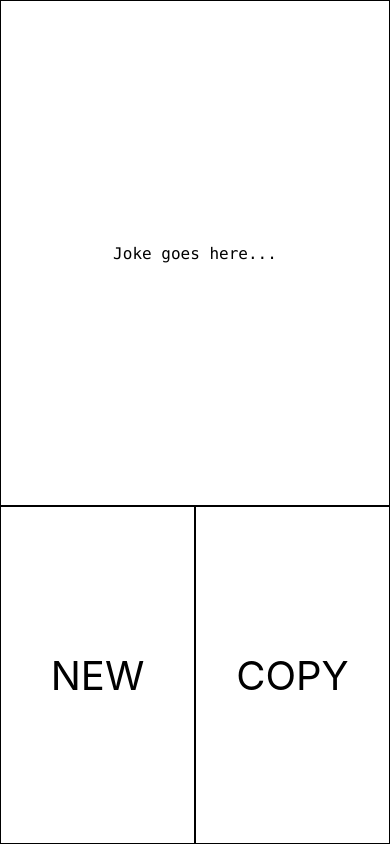
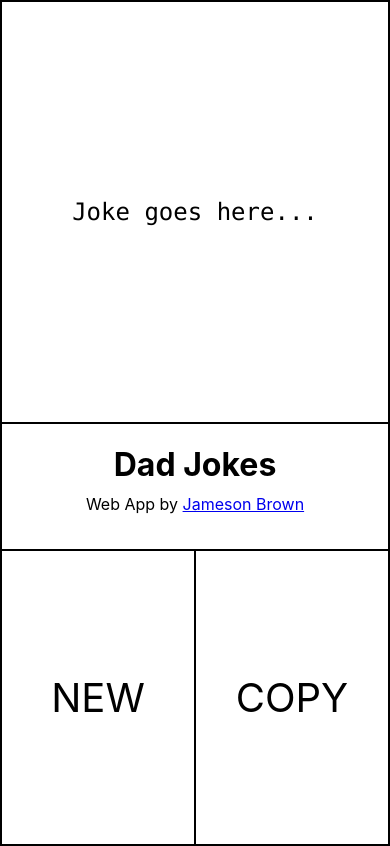
Before and after one commit to Jameson13B/dad-joke-generator, a React (Create React App) app: page / in a window 390 px wide. Built offline with nearby package versions, Linux system fonts and the light colour scheme; no server answers.

Commit message:
Added title, signature, and formatted for mobile responsive

```diff
--- a/src/App.css
+++ b/src/App.css
@@ -5,6 +5,7 @@
 
 .App-content {
   background-color: #ffffff;
+  border: 1px solid black;
   min-height: 100vh;
   max-width: 600px;
   margin: 0 auto;
@@ -15,18 +16,31 @@
 .top-container {
   border: 1px solid black;
   width: 100%;
-  height: 60vh;
+  height: 50vh;
   display: flex;
   justify-content: center;
   align-items: center;
   font-family: "Menlo";
+  font-size: 1.5rem;
+  padding: 15px;
+}
+
+.title-container {
+  border: 1px solid black;
+  width: 100%;
+  height: 15vh;
+  display: flex;
+  flex-direction: column;
+}
+.title-container h1 {
+  margin-bottom: 10px;
 }
 
 .btn {
   cursor: pointer;
   border: 1px solid black;
   width: 50%;
-  height: 40vh;
+  height: 35vh;
   display: flex;
   justify-content: center;
   align-items: center;
@@ -42,3 +56,12 @@
   margin: 1%;
   width: 48%;
 }
+
+@media (max-width: 600px) {
+  .title-container h1 {
+    margin-bottom: 5px;
+  }
+  .title-container .sig {
+    margin-top: 5px;
+  }
+}
--- a/src/App.js
+++ b/src/App.js
@@ -17,9 +17,7 @@ class App extends Component {
     const url = "https://icanhazdadjoke.com/";
     const config = {
       headers: {
-        Accept: "application/json",
-        // Requested by API for tracking
-        "User-Agent": "https://jamesonb.com/"
+        Accept: "application/json"
       }
     };
     axios
@@ -40,9 +38,21 @@ class App extends Component {
           <div className="top-container">
             {this.state.joke ? this.state.joke.joke : "Joke goes here..."}
           </div>
+
+          <div className="title-container">
+            <h1>Dad Jokes</h1>
+            <p className="sig">
+              Web App by{" "}
+              <a href="https://jamesonb.com/" target="_blanks">
+                Jameson Brown
+              </a>
+            </p>
+          </div>
+
           <div className="left-container btn" onClick={this.handleJoke}>
             NEW
           </div>
+
           <div className="right-container btn">COPY</div>
         </header>
       </div>
```
